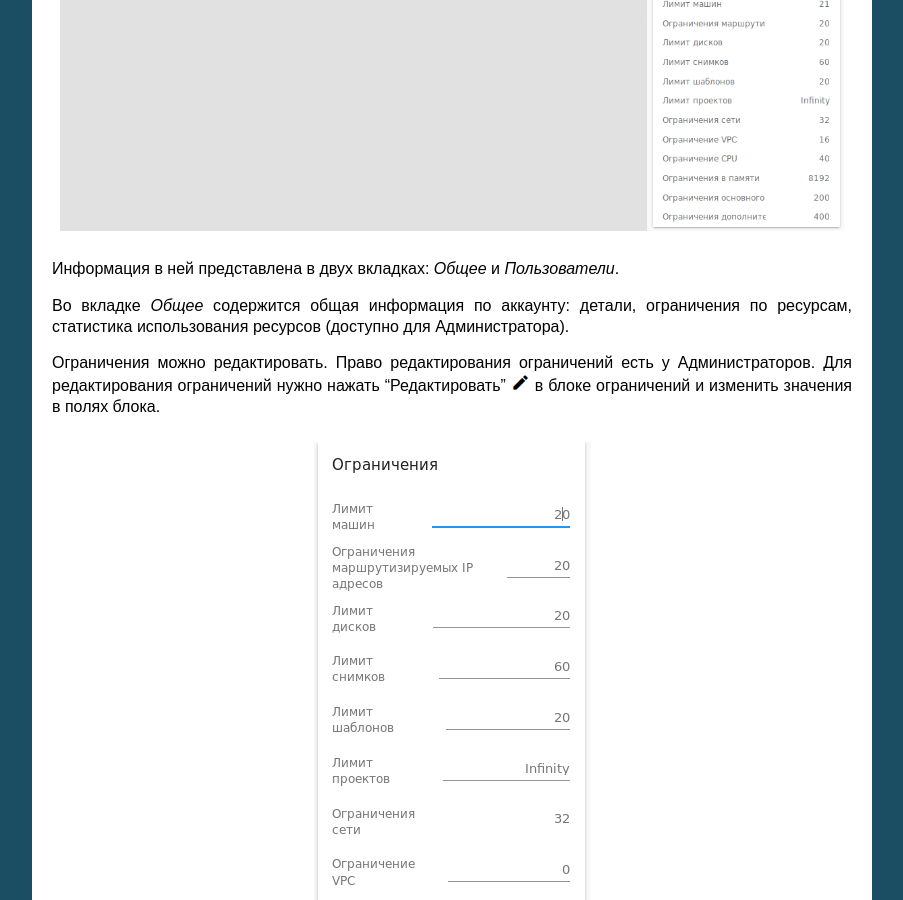
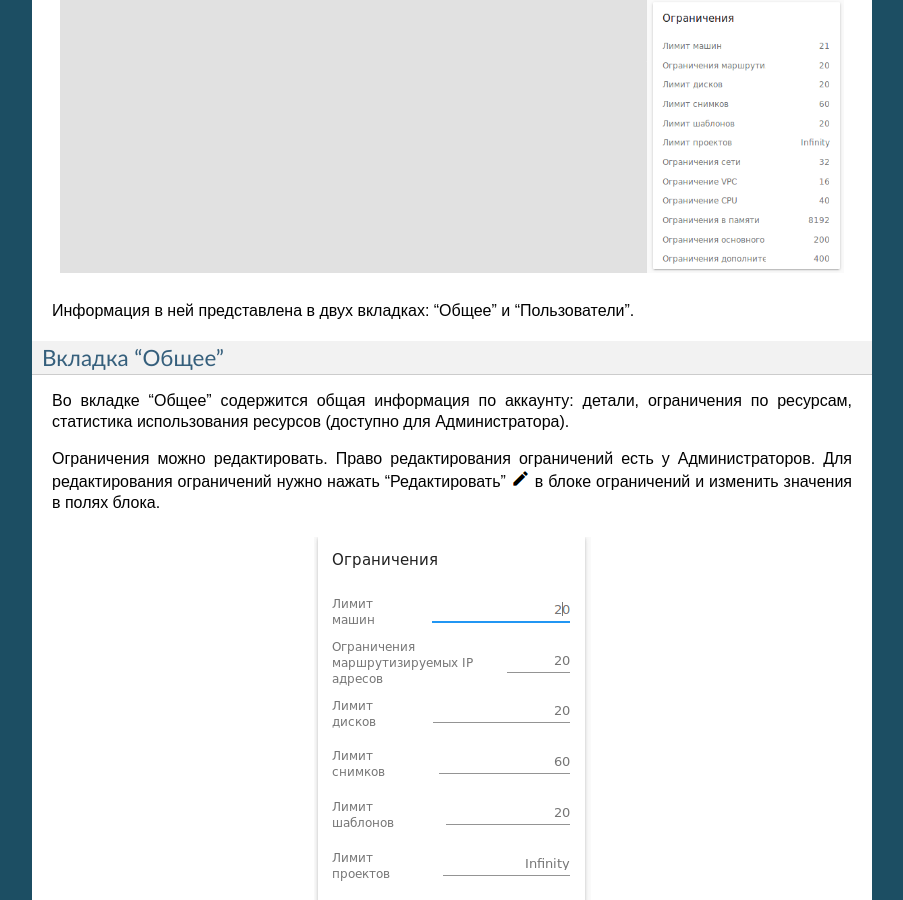
Before and after one commit to MaslovaEV/RU_CloudStack-UI, a Sphinx documentation site: the page built from RUdocs/source/CSUI-Accounts-RU.rst, in a window 1280 px wide and 900 px high, scrolled down 4908 px. Shown: the whole window, without its empty margins (198-1101 px from the left). Built offline with Sphinx 7.4.7, drawn with Linux system fonts in a browser that asks for light colours; some of the changed text lies outside the part shown.

Commit message:
Update CSUI-Accounts-RU.rst

```diff
--- a/RUdocs/source/CSUI-Accounts-RU.rst
+++ b/RUdocs/source/CSUI-Accounts-RU.rst
@@ -13,7 +13,7 @@
 Список аккаунтов
 ~~~~~~~~~~~~~~~~~~~~~~~
 
-Раздел "Аккаунты" открывается кликом на *Аккаунты* в навигационной панели слева. В нем представлен список аккаунтов, существующих в домене. Администраторы видят все аккаунты в домене. Пользователь может видеть только свой аккаунт, т.е. аккаунт, которому он принадлежит.
+Раздел *Аккаунты* открывается кликом на *Аккаунты* в навигационной панели слева. В нем представлен список аккаунтов, существующих в домене. Администраторы видят все аккаунты в домене. Пользователь может видеть только свой аккаунт, т.е. аккаунт, которому он принадлежит.
 
 Отображение аккаунтов можно переключить со списка на карточки, используя переключатель |view icon|/|box icon| справа.
 
@@ -79,9 +79,12 @@
 
 .. figure:: _static/RU_Accounts_Details.png
 
-Информация в ней представлена в двух вкладках: *Общее* и *Пользователи*.
+Информация в ней представлена в двух вкладках: "Общее" и "Пользователи".
 
-Во вкладке *Общее* содержится общая информация по аккаунту: детали, ограничения по ресурсам, статистика использования ресурсов (доступно для Администратора).
+Вкладка "Общее"
+"""""""""""""""""""
+
+Во вкладке "Общее" содержится общая информация по аккаунту: детали, ограничения по ресурсам, статистика использования ресурсов (доступно для Администратора).
 
 Ограничения можно редактировать. Право редактирования ограничений есть у Администраторов. Для редактирования ограничений нужно нажать "Редактировать" |edit icon| в блоке ограничений и изменить значения в полях блока.
 
@@ -91,7 +94,10 @@
 
 .. figure:: _static/RU_Accounts_Stats.png
 
-Во вкладке *Пользователи* содержится  список пользователей в аккаунте. Для каждого пользователя можно развернуть карточку и увидеть данные:
+Вкладка "Пользователи"
+"""""""""""""""""""""""""""""""
+
+Во вкладке "Пользователи" содержится  список пользователей в аккаунте. Для каждого пользователя можно развернуть карточку и увидеть данные:
 
  - Имя аккаунта;
  - Имя и фамилия пользователя;
@@ -114,8 +120,9 @@
 Подробно о действиях с пользователями см. в разделе :ref:`User_Action_Box_RU`.
 
 Создание пользователя
-"""""""""""""""""""""""
-Администраторы могут создать нового пользователя из вкладки *Пользователи* информационной панели аккаунта. Кликните "Создать" |create icon|:
+''''''''''''''''''''''''''''''''''
+
+Администраторы могут создать нового пользователя из вкладки "Пользователи" информационной панели аккаунта. Кликните "Создать" |create icon|:
 
 .. figure:: _static/RU_Accounts_CreateUser.png
 
@@ -139,7 +146,8 @@
 .. _User_Action_Box_RU:
 
 Список действий с пользователем
-"""""""""""""""""""""""""""""""""""
+'''''''''''''''''''''''''''''''''''''''''
+
 Администраторы могут управлять пользователями посредством выбора нужного действия из списка действий для пользователя.
 
 .. figure:: _static/RU_Accounts_UserActions1.png
```
